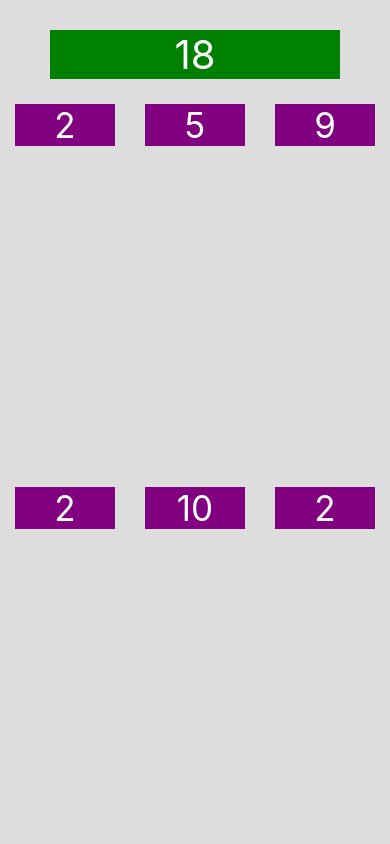
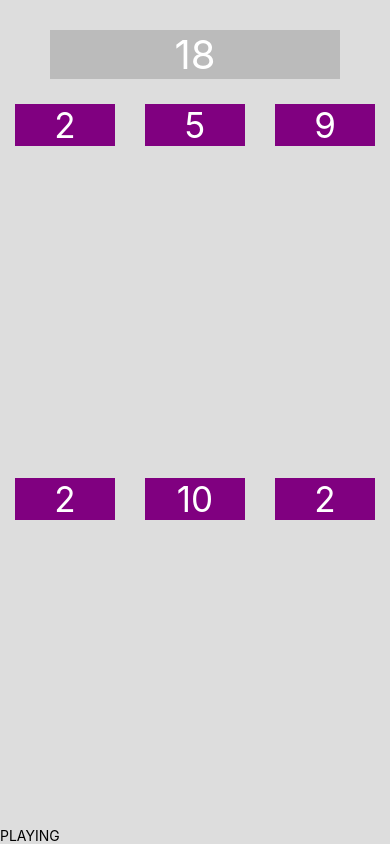
Before and after one commit to AgnesMuita/TargetSum-GameWith-ReactNative, a React Native app: screen / in a window 390 px wide. Built offline with nearby package versions, Linux system fonts and the light colour scheme.

Commit message:
change UI based on game status

```diff
--- a/src/components/Game.js
+++ b/src/components/Game.js
@@ -2,13 +2,13 @@ import React, { Component } from 'react'
 import { StatusBar } from 'expo-status-bar';
 import { StyleSheet, Text, View } from 'react-native';
 
-import PropTypes from "prop-types";
+import propTypes from "prop-types";
 import RandomNumber from "./RandomNumber"
 
 
 export default class Game extends Component {
-  static PropTypes={
-    randomNumberCount:PropTypes.number.isRequired,
+  static propTypes={
+    randomNumberCount:propTypes.number.isRequired,
   }
   state = {
     selectedNumbers:[],
@@ -30,12 +30,28 @@ export default class Game extends Component {
     this.setState((prevState)=>({selectedNumbers:[...prevState.selectedNumbers, numberIndex],
     }));
   }
+  gameStatus=()=>{
+    const sumSelected = this.state.selectedNumbers.reduce((acc,curr)=>{
+      return acc + this.randomNumbers[curr];
+    },0)
+    if(sumSelected < this.target){
+      return 'PLAYING'
+    }
+    if(sumSelected == this.target)
+    {
+      return "WON"
+    }
+    if(sumSelected > this.target)
+    {
+      return 'LOST'
+    }
+  }
+
   render() {
-    console.log(this.randomNumbers)
-    console.log("randomnumbers")
+    const gameStatus = this.gameStatus();
     return (
       <View style={styles.container}>
-          <Text style={styles.target}>{this.target}</Text>
+          <Text style={[styles.target, styles[`STATUS_${gameStatus}`]]}>{this.target}</Text>
           <View style={styles.randomContainer}>
             {this.randomNumbers.map((randomNumber, index)=>
               <RandomNumber
@@ -43,12 +59,13 @@ export default class Game extends Component {
                 key={index}
                 id={index}
                 number={randomNumber}
-                isDisabled = {this.isNumberSelected(index)}
+                isDisabled = {this.isNumberSelected(index)|| gameStatus!='PLAYING'}
                 onPress={this.selectNumber}
               />
             )}
           </View>
           <StatusBar style="auto" />
+          <Text>{gameStatus}</Text>
       </View>
     )
   }
@@ -63,7 +80,6 @@ const styles = StyleSheet.create({
   },
   target:{
     textAlign:'center',
-    backgroundColor:"green",
     color:"white",
     marginHorizontal:50,
     fontSize:40,
@@ -74,5 +90,16 @@ const styles = StyleSheet.create({
     flexWrap:"wrap",
     justifyContent:'space-around'
   },
+  STATUS_PLAYING:{
+    backgroundColor:"#bbb",
+
+  },
+  STATUS_WON:{
+    backgroundColor:"green",
+  },
+  STATUS_LOST:{
+    backgroundColor:"red",
+
+  }
 
 });
--- a/src/components/RandomNumber.js
+++ b/src/components/RandomNumber.js
@@ -12,8 +12,8 @@ export default class RandomNumber extends Component {
   }
 
   handlePress=()=>{
+    if(this.props.isDisabled){return;}
     this.props.onPress(this.props.id)
-    console.log(this.props.number)
   }
 
   render() {
```
